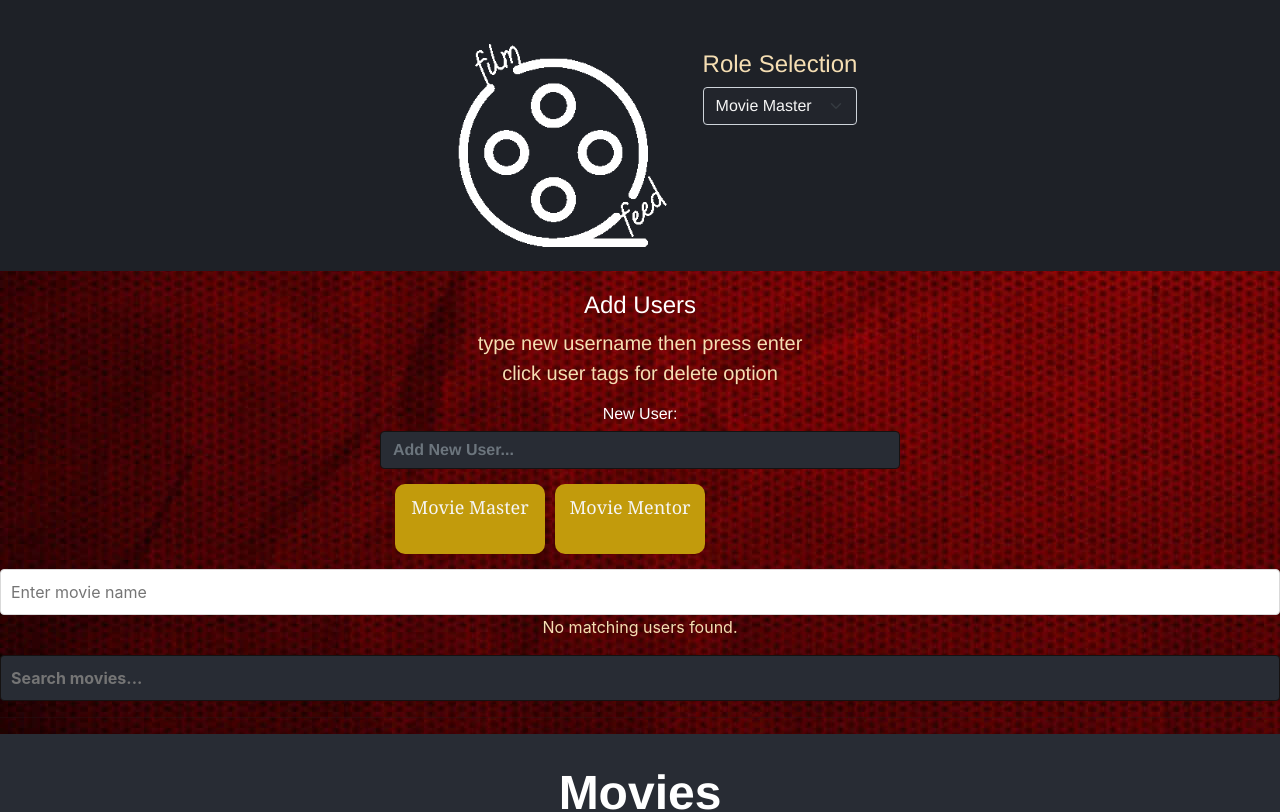
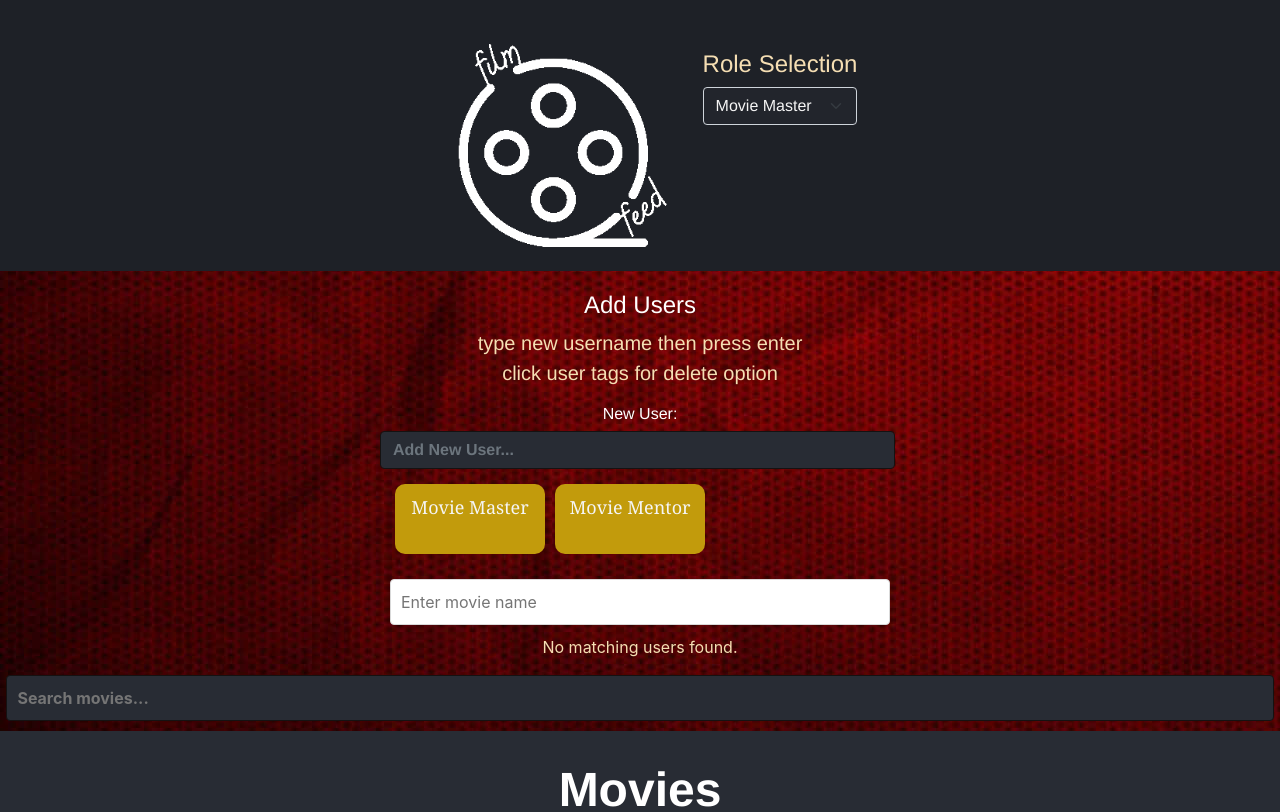
Before and after one commit to faithlovell/the-film-feed, a React (Create React App) app: page / in a window 1280 px wide. Shown: the top 812 px of the page. Built offline with nearby package versions, Linux system fonts and the light colour scheme.

Commit message:
sized search bars

```diff
--- a/src/App.css
+++ b/src/App.css
@@ -43,7 +43,6 @@
 }
 
 .lists {
-
     flex-basis: 50%;
     border: 6px solid rgb(18, 16, 16);
     margin: 10px;
@@ -203,14 +202,20 @@ label {
     display: grid;
 }
 
-.labels{
+.labels {
     color: white;
     font-weight: bold;
 }
-.actor-filter{
+.actor-filter {
     background-color: #282c34;
     color: white;
     font-weight: bold;
     border-color: #151212;
+    width: 99%;
+    margin-bottom: 10px;
+}
 
+.search-bar {
+    width: 500px;
+    margin: 10px;
 }
--- a/src/MovieSearchBar.tsx
+++ b/src/MovieSearchBar.tsx
@@ -49,6 +49,7 @@ function MovieSearchBar({
                 placeholder="Enter movie name"
                 value={searchTerm}
                 onChange={handleSearch}
+                className="search-bar"
             />
             {matchingUsers.length > 0 ? (
                 <ul>
--- a/src/pages/App.tsx
+++ b/src/pages/App.tsx
@@ -159,7 +159,6 @@ function App(): JSX.Element {
                 movies={movies}
                 onSearch={handleSearchMovies}
             ></SearchMovies>
-            <hr></hr>
             <AllMoviesList
                 movies={filteredMovies}
                 onSave={handleSave}
```
